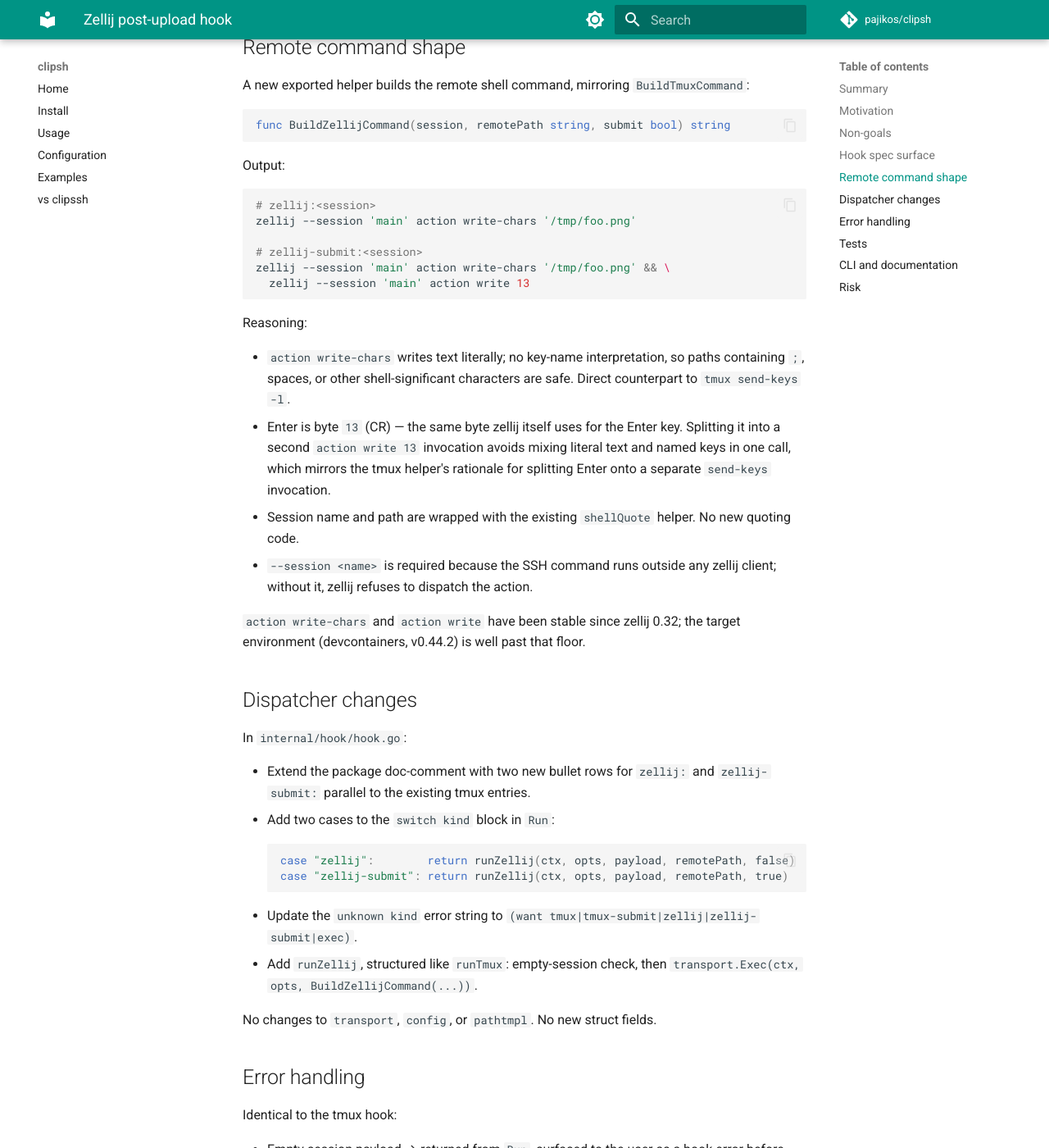
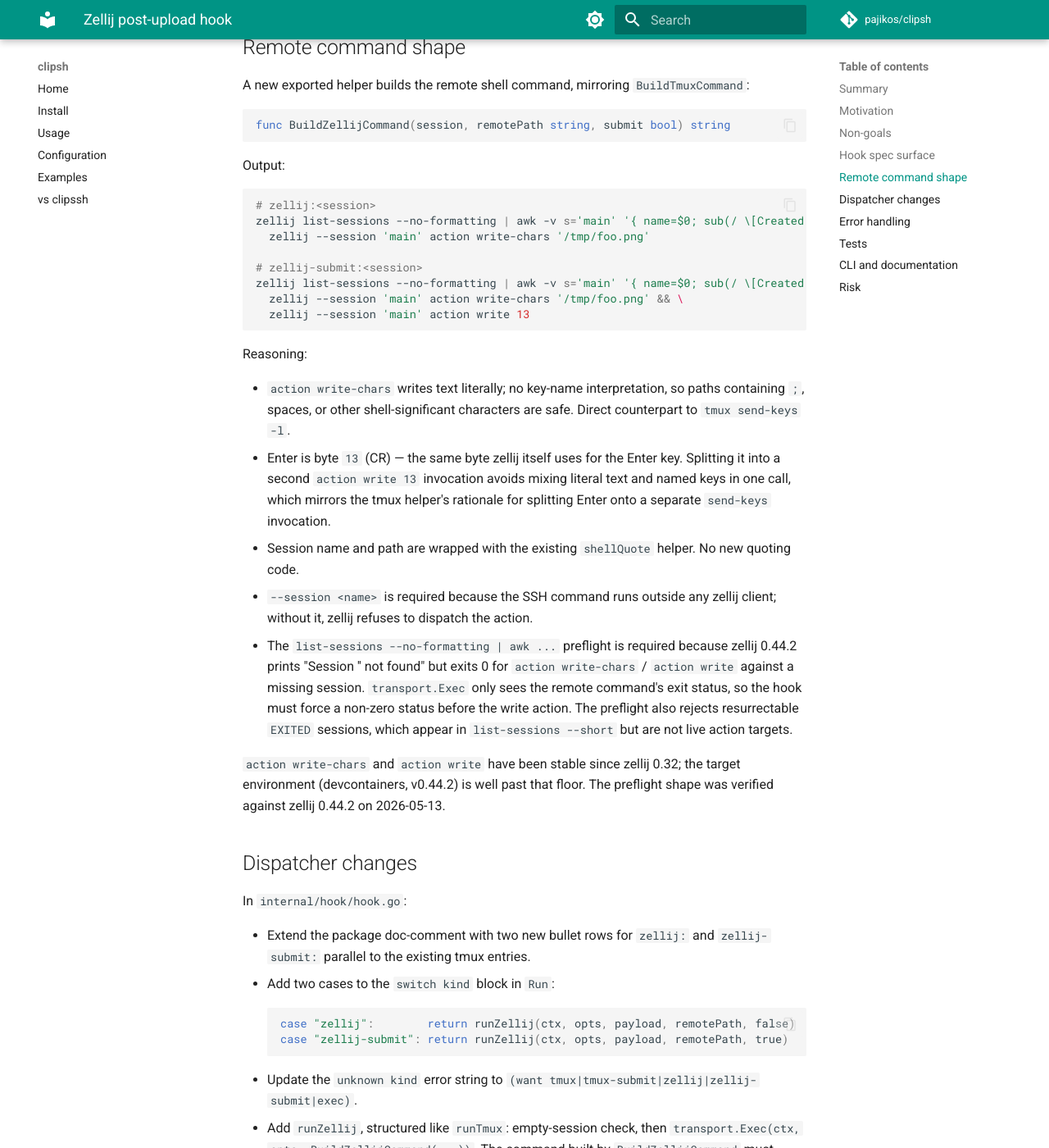
Before and after one commit to pajikos/clipsh, an MkDocs documentation site: the page built from docs/superpowers/specs/2026-05-13-zellij-hook-design.md, in a window 1280 px wide and 1400 px high, scrolled down 1499 px. Shown: the whole window at 82% size. Built offline with MkDocs 1.6.1 and Material for MkDocs 9.7.7, drawn with Linux system fonts in a browser that asks for light colours; comment, search, counter and statistics services are not loaded; some of the changed text lies outside the part shown.

Commit message:
docs(spec): require zellij list-sessions preflight
zellij 0.44.2 exits 0 even when `action write-chars` targets a missing
session, so transport.Exec needs an explicit preflight to surface that
as a hook error. Verified against zellij 0.44.2 on 2026-05-13.

````diff
--- a/docs/superpowers/specs/2026-05-13-zellij-hook-design.md
+++ b/docs/superpowers/specs/2026-05-13-zellij-hook-design.md
@@ -65,10 +65,12 @@ Output:
 
 ```sh
 # zellij:<session>
-zellij --session 'main' action write-chars '/tmp/foo.png'
+zellij list-sessions --no-formatting | awk -v s='main' '{ name=$0; sub(/ \[Created .*/, "", name); if (name == s && index($0, "(EXITED") == 0) found=1 } END { if (!found) { printf "zellij session not active: %s\n", s > "/dev/stderr"; exit 1 } }' && \
+  zellij --session 'main' action write-chars '/tmp/foo.png'
 
 # zellij-submit:<session>
-zellij --session 'main' action write-chars '/tmp/foo.png' && \
+zellij list-sessions --no-formatting | awk -v s='main' '{ name=$0; sub(/ \[Created .*/, "", name); if (name == s && index($0, "(EXITED") == 0) found=1 } END { if (!found) { printf "zellij session not active: %s\n", s > "/dev/stderr"; exit 1 } }' && \
+  zellij --session 'main' action write-chars '/tmp/foo.png' && \
   zellij --session 'main' action write 13
 ```
 
@@ -85,9 +87,17 @@ Reasoning:
   No new quoting code.
 - `--session <name>` is required because the SSH command runs outside any
   zellij client; without it, zellij refuses to dispatch the action.
+- The `list-sessions --no-formatting | awk ...` preflight is required because
+  zellij 0.44.2 prints "Session '<name>' not found" but exits 0 for
+  `action write-chars` / `action write` against a missing session. `transport.Exec`
+  only sees the remote command's exit status, so the hook must force a non-zero
+  status before the write action. The preflight also rejects resurrectable
+  `EXITED` sessions, which appear in `list-sessions --short` but are not live
+  action targets.
 
 `action write-chars` and `action write` have been stable since zellij 0.32;
-the target environment (devcontainers, v0.44.2) is well past that floor.
+the target environment (devcontainers, v0.44.2) is well past that floor. The
+preflight shape was verified against zellij 0.44.2 on 2026-05-13.
 
 ## Dispatcher changes
 
@@ -103,35 +113,40 @@ In `internal/hook/hook.go`:
 - Update the `unknown kind` error string to
   `(want tmux|tmux-submit|zellij|zellij-submit|exec)`.
 - Add `runZellij`, structured like `runTmux`: empty-session check, then
-  `transport.Exec(ctx, opts, BuildZellijCommand(...))`.
+  `transport.Exec(ctx, opts, BuildZellijCommand(...))`. The command built by
+  `BuildZellijCommand` must include the active-session preflight described
+  above; do not rely on zellij's exit status for missing sessions.
 
 No changes to `transport`, `config`, or `pathtmpl`. No new struct fields.
 
 ## Error handling
 
-Identical to the tmux hook:
+Mostly identical to the tmux hook, with one zellij-specific guard:
 
 - Empty session payload → returned from `Run`, surfaced to the user as a
   hook error before any SSH happens.
-- Remote `zellij` missing, session absent, or `write-chars` exiting non-zero
-  → `transport.Exec` returns the error → `cmd/clipsh/main.go` logs
-  `clipsh: hook "<spec>" failed: <err>` to stderr. The upload itself is
-  still treated as successful and the remote path is still copied to the
-  local clipboard. The existing comment at `main.go:159` already documents
-  this "best-effort, non-fatal" stance; the new kinds inherit it without
-  modification.
+- Remote `zellij` missing, active session absent, or `write-chars` exiting
+  non-zero → the preflight/write command exits non-zero → `transport.Exec`
+  returns the error → `cmd/clipsh/main.go` logs `clipsh: hook "<spec>" failed:
+  <err>` to stderr. The upload itself is still treated as successful and the
+  remote path is still copied to the local clipboard. The existing comment at
+  `main.go:159` already documents this "best-effort, non-fatal" stance; the
+  new kinds inherit it without modification.
 
 ## Tests
 
 Add to `internal/hook/hook_test.go`, parallel to the existing tmux tests:
 
 - `TestBuildZellijCommand_NoSubmit` — asserts the exact command
-  `zellij --session 'main' action write-chars '/tmp/x.png'` and that the
+  contains the active-session preflight and
+  `zellij --session 'main' action write-chars '/tmp/x.png'`, and that the
   output contains neither `write 13` nor `Enter`.
 - `TestBuildZellijCommand_Submit` — asserts the full `&&` chain ending in
   `zellij --session 'main' action write 13`.
 - `TestBuildZellijCommand_SingleQuoteInPath` — verifies the `'\''` escape
   in a path like `/tmp/it's.png`.
+- `TestBuildZellijCommand_SingleQuoteInSession` — verifies the session value is
+  escaped both in the `awk -v s=...` preflight and the `--session` argument.
 - `TestRun_ZellijNeedsSession` — `Run(..., "zellij:", ...)` returns an
   error containing `"session"`.
 - `TestRun_ZellijSubmitNeedsSession` — same for `zellij-submit:`.
@@ -150,14 +165,19 @@ construction and dispatcher routing).
   one zellij example to the `Examples:` block (e.g.,
   `clipsh -P dev --hook zellij:main`).
 - `docs/config.md`: add two rows to the Hooks table for the zellij kinds
-  with the same wording style used for tmux, and a "Requires a running
-  zellij session" admonition pointing to
-  `ssh <host> -t zellij --session <s>` as the bootstrap command instead of
-  the tmux equivalent.
+  with the same wording style used for tmux. While touching this section, fix
+  existing tmux drift: `tmux:<session>` types only `<path>`, not `/image <path>`.
+  Add a "Requires a running zellij session" admonition pointing to
+  `ssh <host> -t zellij attach -c <s>` as the bootstrap command instead of the
+  tmux equivalent.
 - `docs/usage.md`: add one `--hook zellij:main` example to the section that
   already shows `tmux-submit:main`.
 - `docs/examples.md`: short paragraph noting that zellij users substitute
   `zellij:` for `tmux:` in the existing examples; no separate page.
+- `README.md`: extend the feature bullet for post-upload hooks so it lists
+  zellij alongside tmux and exec.
+- `docs/index.md`: update the post-upload hook feature summary so it no longer
+  describes hooks as tmux-only or as typing `/image <path>`.
 - `CHANGELOG.md`: one entry under the Unreleased / next-version heading.
 
 No change to `docs/vs-clipssh.md` — the comparison there is per-feature, not
@@ -171,7 +191,9 @@ Low.
   `runZellij`. No existing path is modified beyond the doc comment and the
   unknown-kind error message.
 - Remote-side failure modes are bounded by the same SSH command return code
-  path the tmux hook already uses.
+  path the tmux hook already uses, with an explicit zellij session preflight to
+  compensate for zellij 0.44.2 returning exit code 0 when an action targets a
+  missing session.
 - The shell-quoting helper is shared, well-tested, and unchanged.
 - Behavior for users not running zellij is unchanged; the new kinds are
   only reachable when a user explicitly types `zellij:` or `zellij-submit:`
````
